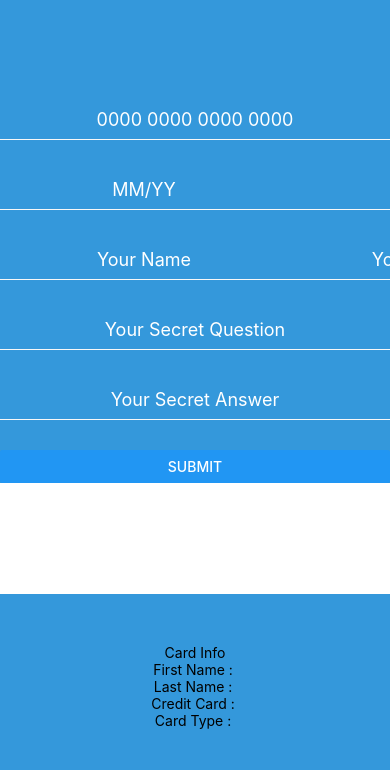
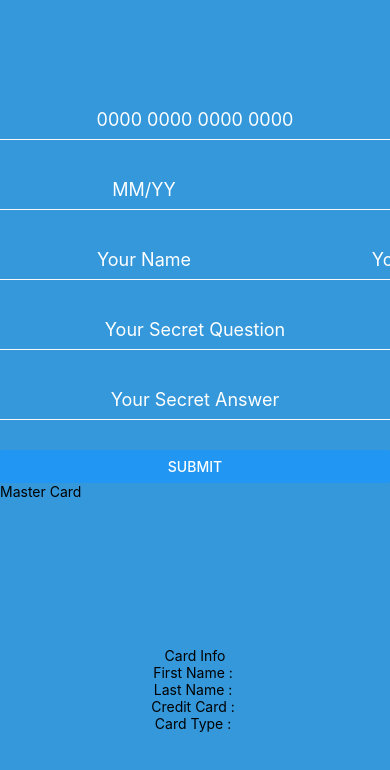
Before and after one commit to TonyTheGreatUA/react-native-project-solvecare, a React Native app: screen / in a window 390 px wide. Shown: the top 770 px of the page. Built offline with nearby package versions, Linux system fonts and the light colour scheme.

Commit message:
modified components

```diff
--- a/Component0.js
+++ b/Component0.js
@@ -69,6 +69,7 @@ class Component0 extends React.Component<Props, State> {
 const styles = StyleSheet.create({
   homeScreen: {
     flex: 1,
+    backgroundColor: '#3498db',
   },
 });
 export default Component0;
--- a/components/Component1.js
+++ b/components/Component1.js
@@ -11,6 +11,7 @@ import {
   TextInput,
   ScrollView,
 } from 'react-native';
+import Component3 from './Component3';
 
 const cardRegex = RegExp(/^[0-9]{16}$/);
 const cvvRegex = RegExp(/^[0-9]{3,4}$/);
@@ -46,7 +47,7 @@ type State = {
   onFormValid: boolean,
 };
 
-class Component1 extends React.PureComponent<Props, State> {
+class Component1 extends React.Component<Props, State> {
   state = {
     creditCardNumber: '',
     cvv: '',
@@ -135,19 +136,17 @@ class Component1 extends React.PureComponent<Props, State> {
   };
   render() {
     const {formErrors} = this.state;
-    console.log('(render) Component1');
+    console.log(this.state.creditCardNumber);
     return (
       <ScrollView>
         <View style={styles.mainView}>
-          <View onSubmit={this.handleSubmit}>
+          <View>
             <TextInput
               style={styles.inputText}
               type="text"
               //className={formErrors.creditCardNumber === true ? '' : 'error'}
               placeholder="0000 0000 0000 0000"
-              noValidate
-              name="creditCardNumber"
-              onChange={this.handleChange}
+              onChangeText={this.handleChange}
             />
             <View style={styles.cardLine}>
               <TextInput
@@ -155,18 +154,14 @@ class Component1 extends React.PureComponent<Props, State> {
                 type="text"
                 //className={formErrors.expirationDate === true ? '' : 'error'}
                 placeholder="MM/YY"
-                noValidate
-                name="expirationDate"
-                onChange={this.handleChange}
+                onChangeText={this.handleChange}
               />
               <TextInput
                 style={styles.inputText}
                 type="text"
                 //className={formErrors.cvv === true ? '' : 'error'}
                 placeholder="CVV/CVC"
-                noValidate
-                name="cvv"
-                onChange={this.handleChange}
+                onChangeText={this.handleChange}
               />
             </View>
             <View style={styles.cardLine}>
@@ -175,18 +170,14 @@ class Component1 extends React.PureComponent<Props, State> {
                 type="text"
                 //className={formErrors.firstName === true ? '' : 'error'}
                 placeholder="Your Name"
-                noValidate
-                name="firstName"
-                onChange={this.handleChange}
+                onChangeText={this.handleChange}
               />
               <TextInput
                 style={styles.inputText}
                 type="text"
                 //className={formErrors.lastName === true ? '' : 'error'}
                 placeholder="Your Surname"
-                noValidate
-                name="lastName"
-                onChange={this.handleChange}
+                onChangeText={this.handleChange}
               />
             </View>
             <TextInput
@@ -194,9 +185,7 @@ class Component1 extends React.PureComponent<Props, State> {
               type="text"
               //className={formErrors.secretQuestion === true ? '' : 'error'}
               placeholder="Your Secret Question"
-              noValidate
-              name="secretQuestion"
-              onChange={this.handleChange}
+              onChangeText={this.handleChange}
             />
 
             <TextInput
@@ -204,11 +193,13 @@ class Component1 extends React.PureComponent<Props, State> {
               type="text"
               //className={formErrors.secretAnswer === true ? '' : 'error'}
               placeholder="Your Secret Answer"
-              noValidate
-              name="secretAnswer"
-              onChange={this.handleChange}
+              onChangeText={this.handleChange}
             />
             <Button onPress={this.handleSubmit} type="submit" title="Submit" />
+            <Component3
+              creditCardNumber={this.state.creditCardNumber}
+              onCardChange={this.updateCardType}
+            />
           </View>
         </View>
       </ScrollView>
--- a/components/Component2.js
+++ b/components/Component2.js
@@ -61,7 +61,7 @@ class Component2 extends React.Component<Props, State> {
 }
 const styles = StyleSheet.create({
   card: {
-    paddingTop: 50,
+    paddingTop: 40,
     paddingBottom: 90,
     flex: 1,
     backgroundColor: '#3498db',
--- /dev/null
+++ b/components/Component3.js
@@ -0,0 +1,53 @@
+import React from 'react';
+import {
+  Text,
+  StyleSheet,
+  SafeAreaView,
+  View,
+  Button,
+  TextInput,
+  ScrollView,
+} from 'react-native';
+type Props = {
+  creditCardNumber?: string,
+  onCardChange: (cardType: string) => void,
+};
+type State = {
+  cardType: string,
+};
+class Component3 extends React.PureComponent<Props, State> {
+  state = {
+    cardType: '',
+  };
+
+  componentDidMount = () => {
+    const {creditCardNumber} = this.props;
+    this.setState({
+      cardType:
+        creditCardNumber && +creditCardNumber.slice(12, 16) < 2000
+          ? 'Visa'
+          : 'Master Card',
+    });
+  };
+
+  componentDidUpdate = (prevProps: Props) => {
+    const {creditCardNumber} = this.props;
+    if (prevProps === this.props && !creditCardNumber) {
+      return;
+    }
+    const cardType: string =
+      creditCardNumber && +creditCardNumber.slice(12, 16) < 2000
+        ? 'Visa'
+        : 'MasterCard';
+
+    this.setState({cardType});
+    this.props.onCardChange(this.state.cardType);
+  };
+
+  render() {
+    console.log('(render) Component3');
+    return <Text>{this.state.cardType}</Text>;
+  }
+}
+
+export default Component3;
```
Also changed, not shown: 1 other file (tests, documents, lock files or other folders).
